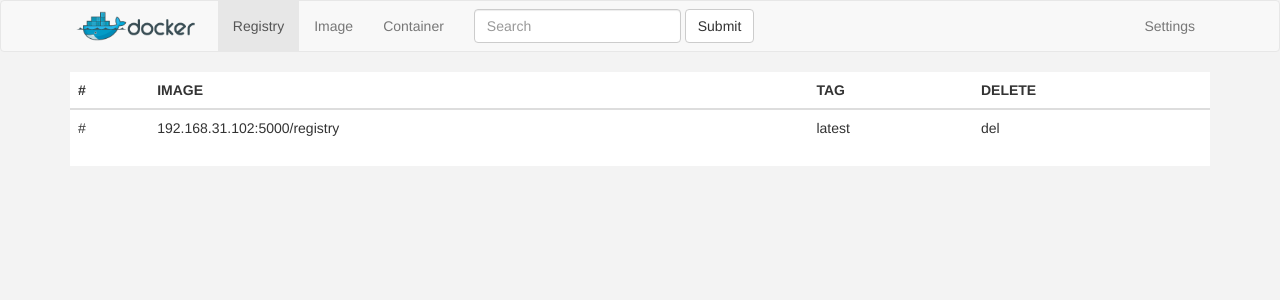
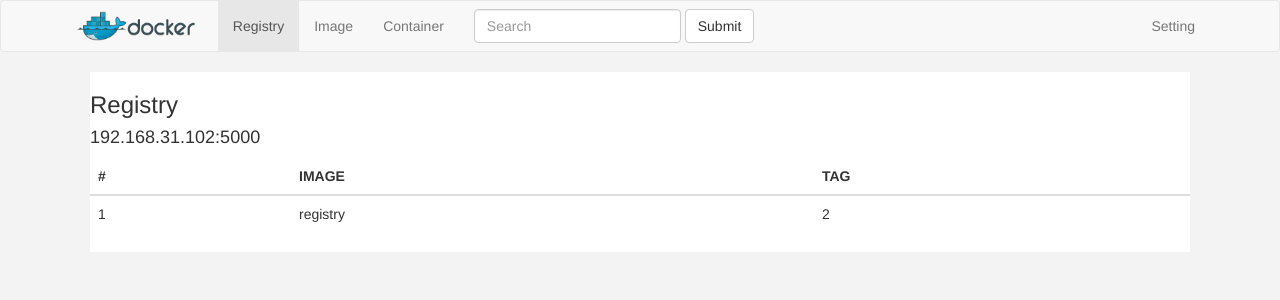
Before and after one commit to gitzt/docker-registry-in-flask, a Flask app: template registry/templates/registry.html in a window 1280 px wide. Shown: the top 300 px of the page. Run offline with Flask 2, Linux system fonts and the light colour scheme; the template is opened without the code that fills it, so the values that code supplies are empty; some libraries are stand-ins or nearby versions.

Commit message:
update html css

```diff
--- a/registry/dockerweb.py
+++ b/registry/dockerweb.py
@@ -2,7 +2,7 @@
 # @Author: fangzt <295157914@qq.com>
 # @Date:   2018-07-29 16:55:42
 # @Last Modified by:   fzt
-# @Last Modified time: 2018-07-30 13:44:08
+# @Last Modified time: 2018-07-30 19:07:12
 
 from flask import Flask, render_template, request
 
@@ -14,12 +14,20 @@
     return render_template('index.html')
 
 
-@app.route('/registry/', methods=['GET', 'POST'])
+@app.route('/registry', methods=['GET', 'POST'])
 def registry():
-    if request.method == 'GET' :
+    if request.method == 'GET':
         return render_template('registry.html')
     else :
         pass
 
+@app.route('/setting', methods=['GET', 'POST'])
+def setting():
+    if request.method == 'GET':
+        return render_template('setting.html')
+    else :
+        pass
+
+
 if __name__ == '__main__':
     app.run(debug=True, host='0.0.0.0', port=5100)
--- a/registry/static/css/base.css
+++ b/registry/static/css/base.css
@@ -1,8 +1,8 @@
 /*
 * @Author: fangzt <295157914@qq.com>
 * @Date:   2018-07-29 22:12:46
-* @Last Modified by:   lenovo
-* @Last Modified time: 2018-07-29 23:14:16
+* @Last Modified by:   fzt
+* @Last Modified time: 2018-07-30 19:49:26
 */
 .logo {
     height: 50px;
@@ -15,7 +15,7 @@
 
 .main {
     background: #fff;
-    width: 1140px;
+    width: 1100px;
     margin: 0 auto;
     overflow: hidden;
 }
--- a/registry/templates/base.html
+++ b/registry/templates/base.html
@@ -2,7 +2,7 @@
 <html lang="en">
     <head>
         <meta charset="utf-8">
-        <title>{% block title %}{% endblock %}</title>
+        <title>{% block title %}{% endblock %} - Docker</title>
         <!-- 最新版本的 Bootstrap 核心 CSS 文件 -->
         <link rel="stylesheet" href="https://cdn.bootcss.com/bootstrap/3.3.7/css/bootstrap.min.css" integrity="sha384-BVYiiSIFeK1dGmJRAkycuHAHRg32OmUcww7on3RYdg4Va+PmSTsz/K68vbdEjh4u" crossorigin="anonymous">
         <script src="https://cdn.bootcss.com/jquery/3.2.1/jquery.min.js"></script>
@@ -44,7 +44,7 @@
                         <button type="submit" class="btn btn-default">Submit</button>
                     </form>
                     <ul class="nav navbar-nav navbar-right">
-                        <li><a href="#">Settings</a></li>
+                        <li><a href="{{ url_for('setting') }}">Setting</a></li>
                     </ul>
                 </div><!-- /.navbar-collapse -->
             </div><!-- /.container-fluid -->
--- a/registry/templates/registry.html
+++ b/registry/templates/registry.html
@@ -3,7 +3,10 @@
 {% block title %}Registry{% endblock %}
 
 {% block main %}
-<div></div>
+<div>
+    <h3>Registry</h3>
+    <h4>192.168.31.102:5000</h4>
+</div>
 <div>
     <table class="table table-hover">
         <thead>
@@ -11,15 +14,13 @@
                 <th> # </th >
                 <th> IMAGE </th >
                 <th> TAG </th >
-                <th> DELETE </th >
             </tr>
         </thead>
         <tbody>
             <tr>
-                <td> # </td>
-                <td> 192.168.31.102:5000/registry </td>
-                <td> latest </td>
-                <td> del </td>
+                <td> 1 </td>
+                <td> registry </td>
+                <td> 2 </td>
             </tr>
         </tbody>
     </table>
```
Also changed, not shown: registry/static/css/setting.css (added, +15 -0 lines), registry/templates/setting.html (added, +30 -0 lines).
